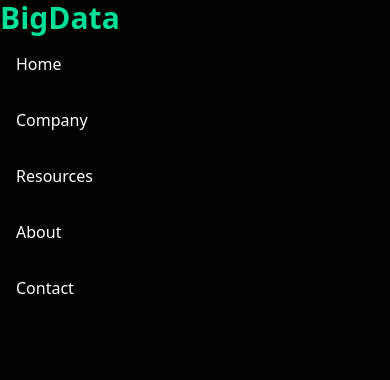
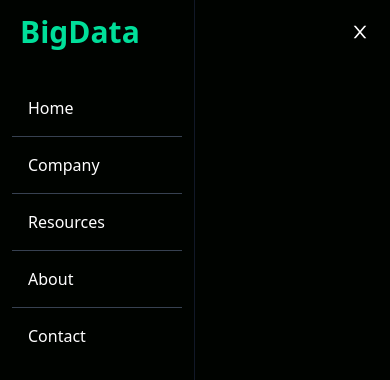
Before and after one commit to Adeleyeha-17/Bigdata, a React (Vite) app: page / in a window 390 px wide. Shown: the top 380 px of the page. Built offline with nearby package versions, Linux system fonts and the light colour scheme.

Commit message:
nav functionality

```diff
--- a/src/components/Navbar/Navbar.tsx
+++ b/src/components/Navbar/Navbar.tsx
@@ -1,17 +1,39 @@
-import {AiOutlineClear, AiOutlineMenu} from "react-icons/ai"
+import React, { useState } from "react"
+import {AiOutlineClose, AiOutlineMenu} from "react-icons/ai"
 
-export const Navbar = () => {
+export const Navbar:React.FC = () => {
+   const [nav, setNav] = useState(false)
+
+   const handleToggle = () => {
+      setNav((prevState) =>
+         !prevState)
+   }
   return (
-    <div className="sm:flex justify-center items-center h-16 md:max-xl:px-7 md:max-w-6xl lg:max-w-7xl mx-auto text-white">
+    <div className="flex justify-center items-center h-16 px-5 md:max-xl:px-7 md:max-w-6xl lg:max-w-7xl mx-auto text-white">
       <h1 className="w-full text-3xl font-bold text-green">BigData</h1>
 
-      <ul className="sm:flex">
+      <ul className="hidden sm:flex">
          <li className="p-4">Home</li>
          <li className="p-4">Company</li>
          <li className="p-4">Resources</li>
          <li className="p-4">About</li>
          <li className="p-4">Contact</li>
       </ul>
+
+      <div onClick={handleToggle}>
+         {!nav ? <AiOutlineClose size={20} className="sm:hidden" /> : <AiOutlineMenu size={20} className="sm:hidden"/>}
+
+      </div>
+
+      <div className={!nav ? "fixed left-0 top-0 w-1/2 h-full border-r border-gray-900 sm:hidden transition-all ease-in-out duration-500" : "fixed -left-full"}>
+         <ul className="pt-20 mx-3">
+         <li className="p-4 border-b border-gray-700">Home</li>
+         <li className="p-4 border-b border-gray-700">Company</li>
+         <li className="p-4 border-b border-gray-700">Resources</li>
+         <li className="p-4 border-b border-gray-700">About</li>
+         <li className="p-4 ">Contact</li>
+         </ul>
+      </div>
     </div>
   )
 }
```
